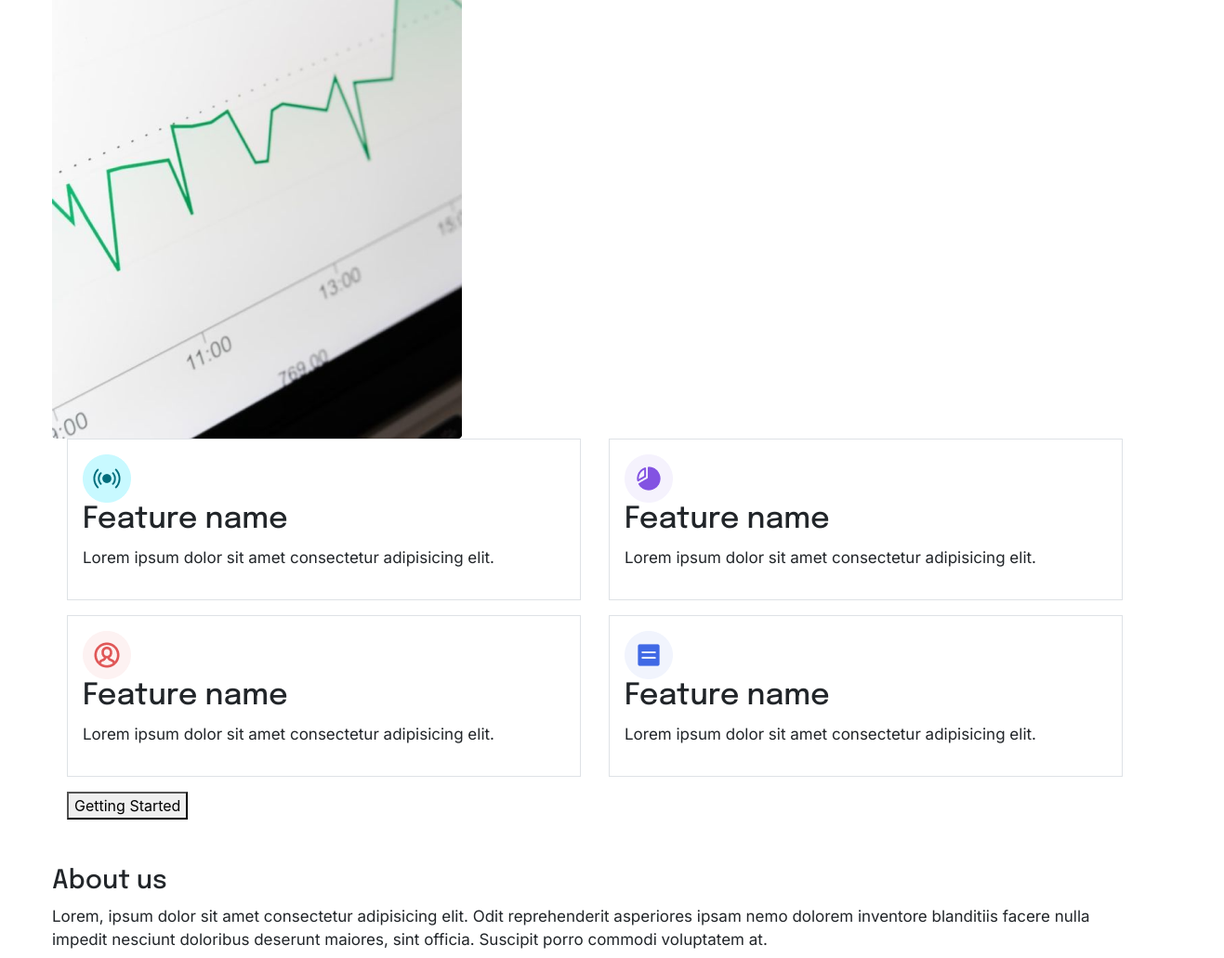
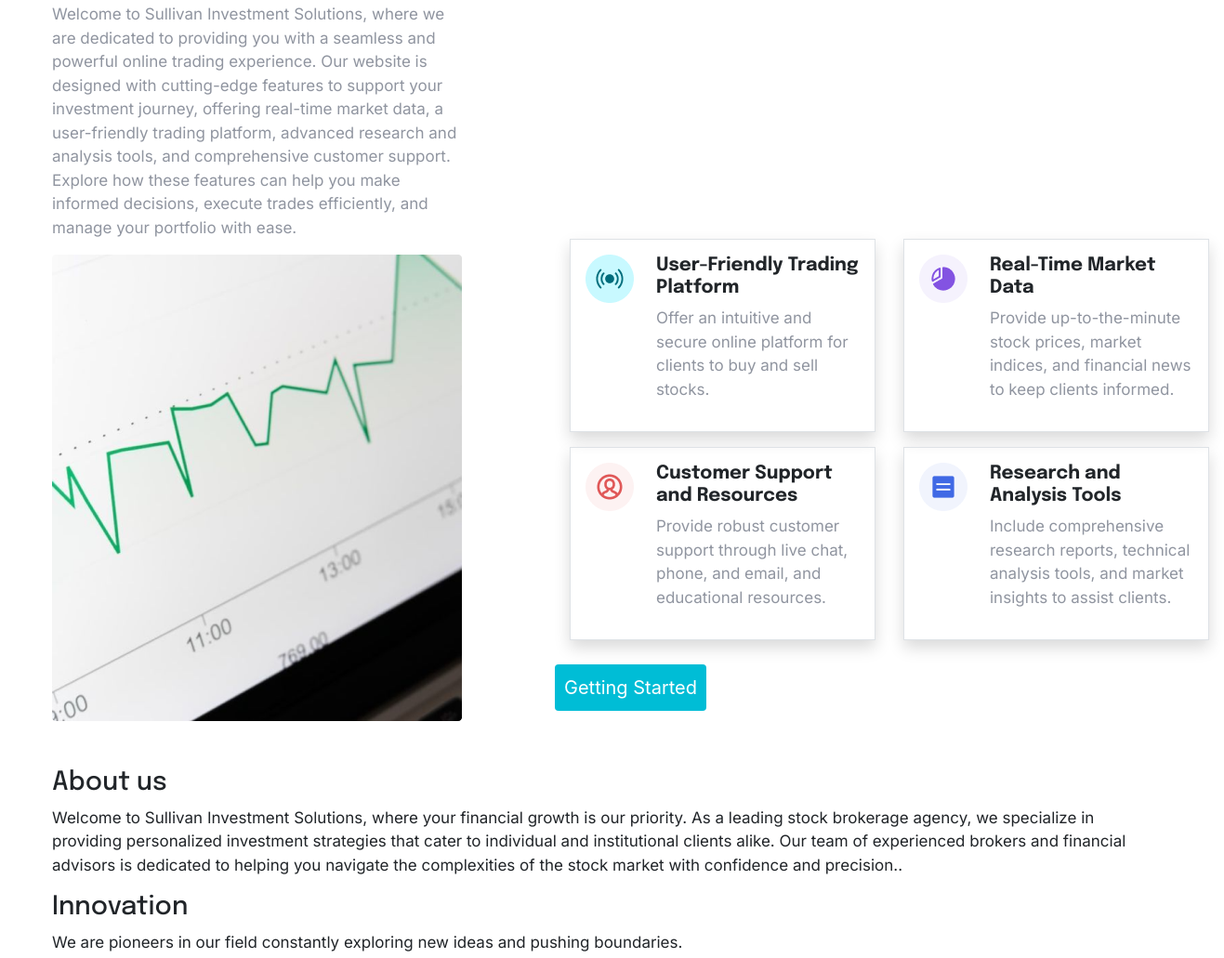
Before and after one commit to Stephen191294/Sullivan-Investment-Solutions, a plain HTML site: page index.html in a window 1280 px wide. Shown: the part 1003-2034 px from the top of the page at 93% size, 1317 px wide, since content can reach past the window. Drawn offline with nearby package versions, Linux system fonts and the light colour scheme.

Commit message:
section 2 styling

```diff
--- a/assets/SCSS/_globals.scss
+++ b/assets/SCSS/_globals.scss
@@ -30,6 +30,14 @@
   }
 }
 
+.container-1{
+	max-width: 100% !important;
+  padding: 0 16px !important;
+  @media screen and (min-width: 1200px) {
+    padding: 0 16px !important;
+    max-width: 1200px !important;
+  }
+}
 
 
 section {
--- a/assets/SCSS/styles.scss
+++ b/assets/SCSS/styles.scss
@@ -70,5 +70,82 @@
   }
   .img{
     margin-left: 100px;
+    width: 100%;
   }
 }
+
+
+.section-2{
+  margin-top: 100px;
+  .container{
+    display:flex;
+    h2{
+      font-weight: bold;
+      font-family: $Epilogue;
+
+    }
+    p{
+      font-family: $Inter;
+      color: $grey200;
+      font-weight: 400;
+    }
+    .border{
+      display: flex;
+      overflow: hidden;
+      width: 100%;
+      h2{
+        font-size: 20px;
+        font-weight: bold;
+        font-family: $Epilogue;
+        //white-space: nowrap;
+      }
+      p{
+       font-family: $Inter;
+      }
+    }
+    button{
+      background-color: $babyBlue;
+      color:$white100;
+      border-radius: 4px;
+      border:none;
+      padding: 10px;
+      margin-top: 10px;
+      margin-left: 100px;
+    }
+    .container-1{
+      width: 720px;
+      margin-top: 300px;
+      margin-left: 100px;
+    }
+  }
+}
+
+.section-3{
+  .container{
+
+  }
+}
+
+.section-4{
+  .container{
+
+  }
+}
+
+.section-5{
+  .container{
+
+  }
+}
+
+.section-6{
+  .container{
+
+  }
+}
+
+footer{
+  .container{
+
+  }
+}
--- a/index.html
+++ b/index.html
@@ -63,44 +63,63 @@
          <div class="container">
             <div>
                <h2>Features</h2>
-               <p>Lorem ipsum dolor sit amet consectetur adipisicing elit. Sint quis, delectus, sit molestiae debitis temporibus sed hic modi corporis obcaecati quia laboriosam qui sunt aperiam aspernatur aliquam nesciunt eius beatae?</p>
+               <p>Welcome to Sullivan Investment Solutions, where we are dedicated to providing you with a seamless and powerful online trading experience. Our website is designed with cutting-edge features to support your investment journey, offering real-time market data, a user-friendly trading platform, advanced research and analysis tools, and comprehensive customer support. Explore how these features can help you make informed decisions, execute trades efficiently, and manage your portfolio with ease.</p>
+               <div><img src="assets/images/Image 41.png" alt="graph"></div>
             </div>
             <div>
-               <img src="assets/images/Image 41.png" alt="graph">
-               <div>
-                  <div class="container">
+              <div class="container-1">
                 <div class="row">
                    <div class="col-md-6">
-                           <div class="border p-3 mb-3">
-                              <img src="assets/images/Icon Button 1.png" alt="icon">
-                              <h2>Feature name</h2>
-                              <p>Lorem ipsum dolor sit amet consectetur adipisicing elit.</p>
+                      <div class="border p-3 mb-3 shadow">
+                        <div><img src="assets/images/Icon Button 1.png" alt="icon"></div>
+                         <div class="ml-4">
+                          <h2>User-Friendly Trading Platform</h2>
+                          <p>Offer an intuitive and secure online platform for clients to buy and sell stocks.</p>
+                        </div>
+
                       </div>
                    </div>
                    <div class="col-md-6">
-                           <div class="border p-3 mb-3">
+                      <div class="border p-3 mb-3 shadow">
+                        <div>
                           <img src="assets/images/Icon Button 2 (1).png" alt="icon">
-                              <h2>Feature name</h2>
-                              <p>Lorem ipsum dolor sit amet consectetur adipisicing elit.</p>
+                        </div>
+                         <div class="ml-4">
+                          <h2>Real-Time Market Data</h2>
+                          <p>Provide up-to-the-minute stock prices, market indices, and financial news to keep clients informed.</p>
+                        </div>
+
                       </div>
                    </div>
                    <div class="col-md-6">
-                           <div class="border p-3 mb-3">
-                              <img src="assets/images/Icon Button 4.png" alt="icon">
-                              <h2>Feature name</h2>
-                              <p>Lorem ipsum dolor sit amet consectetur adipisicing elit.</p>
+                      <div class="border p-3 mb-3 shadow">
+                        <div> <img src="assets/images/Icon Button 4.png" alt="icon"></div>
+                        <div class="ml-4">
+                          <h2>Customer Support and Resources</h2>
+                          <p>Provide robust customer support through live chat, phone, and email, and educational resources.</p>
+                        </div>
+
                       </div>
                    </div>
                    <div class="col-md-6">
-                           <div class="border p-3 mb-3">
-                              <img src="assets/images/Icon Button 3 (1).png" alt="icon">
-                              <h2>Feature name</h2>
-                              <p>Lorem ipsum dolor sit amet consectetur adipisicing elit.</p>
+                      <div class="border p-3 mb-3 shadow">
+                        <div><img src="assets/images/Icon Button 3 (1).png" alt="icon"></div>
+                         <div class="ml-4">
+                          <h2>Research and Analysis Tools</h2>
+                          <p>Include comprehensive research reports, technical analysis tools, and market insights to assist clients.
+                          </p>
+                        </div>
+
                       </div>
                    </div>
                 </div>
-                     <button>Getting Started</button>
+
              </div>
+             <button class="btn-lg">Getting Started</button>
+            </div>
+
+
+
                </div>
             </div>
          </div>
@@ -109,7 +128,7 @@
          <div class="container">
             <div>
                <h3>About us</h3>
-               <p>Lorem, ipsum dolor sit amet consectetur adipisicing elit. Odit reprehenderit asperiores ipsam nemo dolorem inventore blanditiis facere nulla impedit nesciunt doloribus deserunt maiores, sint officia. Suscipit porro commodi voluptatem at.</p>
+               <p>Welcome to Sullivan Investment Solutions, where your financial growth is our priority. As a leading stock brokerage agency, we specialize in providing personalized investment strategies that cater to individual and institutional clients alike. Our team of experienced brokers and financial advisors is dedicated to helping you navigate the complexities of the stock market with confidence and precision..</p>
                <div>
                   <h3>Innovation</h3>
                   <p>We are pioneers in our field constantly exploring new ideas and pushing boundaries.</p>
```
Also changed, not shown: assets/SCSS/styles.css, 1 other file. Lines whose indentation alone changed are shown as unchanged.
